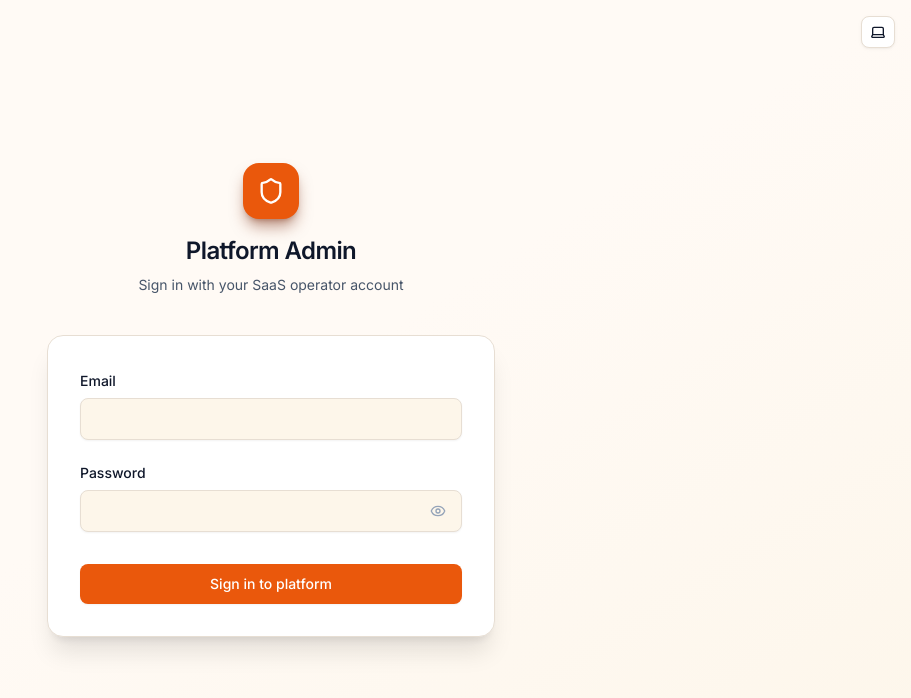
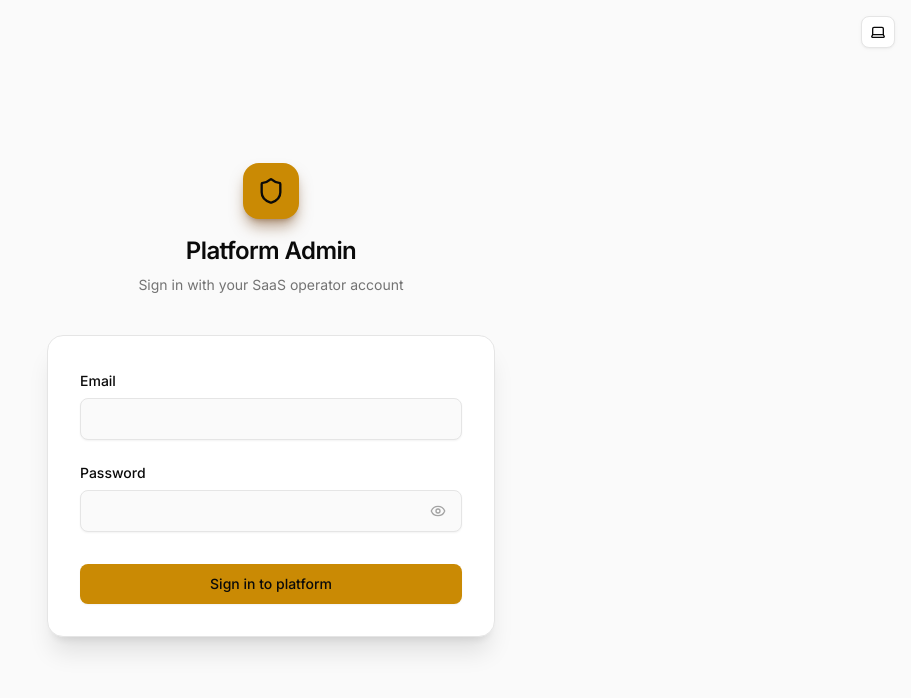
Before and after one commit to ali0hamdan/posystem-saas, a React (Vite) app in the folder frontend/: page /saas/login in a window 1280 px wide. Shown: the top 698 px of the page, without its empty margins (369-1280 px from the left). Built offline with nearby package versions, Linux system fonts and the light colour scheme; no server answers.

Commit message:
land page

```diff
--- a/frontend/src/features/dashboard/SimpleSalesChart.tsx
+++ b/frontend/src/features/dashboard/SimpleSalesChart.tsx
@@ -59,8 +59,8 @@ export function SimpleSalesChart({ points, rangeLabel, currency = 'USD' }: Simpl
             <AreaChart data={data} margin={{ top: 8, right: 8, left: 0, bottom: 0 }}>
               <defs>
                 <linearGradient id="fillRevenue" x1="0" y1="0" x2="0" y2="1">
-                  <stop offset="0%" stopColor="#f97316" stopOpacity={0.35} />
-                  <stop offset="100%" stopColor="#f97316" stopOpacity={0} />
+                  <stop offset="0%" stopColor="#facc15" stopOpacity={0.35} />
+                  <stop offset="100%" stopColor="#facc15" stopOpacity={0} />
                 </linearGradient>
               </defs>
               <CartesianGrid strokeDasharray="3 3" stroke="#e2e8f0" vertical={false} />
@@ -88,10 +88,10 @@ export function SimpleSalesChart({ points, rangeLabel, currency = 'USD' }: Simpl
               <Area
                 type="monotone"
                 dataKey="revenue"
-                stroke="#ea580c"
+                stroke="#a16207"
                 strokeWidth={2}
                 fill="url(#fillRevenue)"
-                dot={{ r: 3, fill: '#ea580c', strokeWidth: 0 }}
+                dot={{ r: 3, fill: '#a16207', strokeWidth: 0 }}
                 activeDot={{ r: 5 }}
               />
             </AreaChart>
--- a/frontend/src/index.css
+++ b/frontend/src/index.css
@@ -6,38 +6,36 @@
 
 @layer base {
   :root {
-    /* Light mode — warm off-white canvas to complement the orange brand
-       without ever competing with text. Surfaces stay pure white so cards
-       still feel "lifted" against the canvas. Borders are slightly warmed
-       so they don't read as cool gray next to orange CTAs. */
-    --color-canvas: 255 250 245;        /* #fffaf5 — warm off-white */
-    --color-canvas-raised: 255 247 237; /* #fff7ed — orange-50 */
-    --color-surface: 255 255 255;
-    --color-surface-muted: 253 246 234; /* tinted toward warm */
-    --color-line: 231 222 211;          /* warm-tinted slate */
-    --color-line-strong: 168 154 139;
-    --color-ink: 15 23 42;
-    --color-ink-muted: 71 85 105;
-    --color-ink-faint: 148 163 184;
+    /* Light mode — pure white + neutral grays. Yellow shows up only on
+       CTAs / focus rings / accent borders, never as a flood color. This
+       keeps the page feeling premium, not childish. */
+    --color-canvas: 250 250 250;        /* #fafafa — near-white page */
+    --color-canvas-raised: 245 245 245; /* neutral-100 */
+    --color-surface: 255 255 255;       /* pure white cards */
+    --color-surface-muted: 250 250 250;
+    --color-line: 229 229 229;          /* neutral-200 */
+    --color-line-strong: 163 163 163;   /* neutral-400 */
+    --color-ink: 10 10 10;              /* #0a0a0a — strong black */
+    --color-ink-muted: 115 115 115;     /* neutral-500 */
+    --color-ink-faint: 163 163 163;     /* neutral-400 */
     --sidebar-bg: 255 255 255;
-    --sidebar-border: 231 222 211;
+    --sidebar-border: 229 229 229;
   }
 
   .dark {
-    /* Dark mode — neutral near-black base. Orange accents read warmer
-       against a neutral background than against a blue-tinted one; the
-       previous indigo-tinted dark theme would clash with the new brand. */
-    --color-canvas: 15 15 17;           /* #0f0f11 — neutral near-black */
-    --color-canvas-raised: 20 20 23;
-    --color-surface: 24 24 27;          /* zinc-900-ish */
-    --color-surface-muted: 28 28 32;
-    --color-line: 39 39 43;
-    --color-line-strong: 63 63 70;
-    --color-ink: 250 250 250;
-    --color-ink-muted: 161 161 170;
-    --color-ink-faint: 113 113 122;
-    --sidebar-bg: 20 20 23;
-    --sidebar-border: 39 39 43;
+    /* Dark mode — true black base with neutral-900 cards. Yellow accents
+       pop on the dark background without needing extra glow. */
+    --color-canvas: 5 5 5;              /* #050505 — near-black page */
+    --color-canvas-raised: 10 10 10;    /* neutral-950 */
+    --color-surface: 23 23 23;          /* #171717 — neutral-900 cards */
+    --color-surface-muted: 28 28 28;
+    --color-line: 38 38 38;             /* neutral-800 */
+    --color-line-strong: 64 64 64;      /* neutral-700 */
+    --color-ink: 255 255 255;
+    --color-ink-muted: 163 163 163;     /* neutral-400 */
+    --color-ink-faint: 115 115 115;     /* neutral-500 */
+    --sidebar-bg: 10 10 10;
+    --sidebar-border: 38 38 38;
   }
 
   /* SaaS admin marker class — no forced dark; follows html.dark like the rest of the app */
@@ -66,6 +64,29 @@
   /* Focus ring only for keyboard users */
   *:focus:not(:focus-visible) {
     outline: none;
+  }
+
+  /* ----- Yellow CTA contrast safety -----
+     The brand color is yellow. Existing CTAs in the codebase pair
+     `bg-primary-*` with `text-white`, which on yellow fails WCAG AA
+     contrast. Rather than editing 51+ call sites, repaint `.text-white`
+     to near-black whenever the same element also has a `.bg-primary-*`
+     background. This is a static-class compound selector so it costs
+     nothing at runtime. */
+  .bg-primary-300.text-white,
+  .bg-primary-400.text-white,
+  .bg-primary-500.text-white,
+  .bg-primary-600.text-white,
+  .bg-primary-700.text-white {
+    color: rgb(10 10 10) !important;
+  }
+  /* Disabled-state foreground for the same elements. */
+  .bg-primary-300.text-white:disabled,
+  .bg-primary-400.text-white:disabled,
+  .bg-primary-500.text-white:disabled,
+  .bg-primary-600.text-white:disabled,
+  .bg-primary-700.text-white:disabled {
+    color: rgb(64 64 64) !important;
   }
 }
 
--- a/frontend/src/pages/public/LandingPage.tsx
+++ b/frontend/src/pages/public/LandingPage.tsx
@@ -262,8 +262,8 @@ function Hero() {
         aria-hidden
         className={`pointer-events-none absolute inset-x-0 top-0 h-[44rem] ${
           dark
-            ? 'bg-[radial-gradient(ellipse_60%_50%_at_50%_-10%,rgba(249,115,22,0.16),transparent_70%)]'
-            : 'bg-[radial-gradient(ellipse_60%_50%_at_50%_-10%,rgba(249,115,22,0.10),transparent_70%)]'
+            ? 'bg-[radial-gradient(ellipse_60%_50%_at_50%_-10%,rgba(250,204,21,0.18),transparent_70%)]'
+            : 'bg-[radial-gradient(ellipse_60%_50%_at_50%_-10%,rgba(234,179,8,0.10),transparent_70%)]'
         }`}
       />
 
@@ -290,8 +290,8 @@ function Hero() {
         aria-hidden
         className={`pointer-events-none absolute inset-x-0 bottom-0 h-32 ${
           dark
-            ? 'bg-[linear-gradient(180deg,transparent_0%,var(--color-canvas,#0f0f11)_100%)]'
-            : 'bg-[linear-gradient(180deg,transparent_0%,var(--color-canvas,#fffaf5)_100%)]'
+            ? 'bg-[linear-gradient(180deg,transparent_0%,var(--color-canvas,#050505)_100%)]'
+            : 'bg-[linear-gradient(180deg,transparent_0%,var(--color-canvas,#fafafa)_100%)]'
         }`}
       />
 
@@ -1031,7 +1031,7 @@ function FinalCTA() {
         <div
           className={`relative overflow-hidden rounded-3xl border px-8 py-16 text-center sm:px-16 ${dark ? 'border-white/10 bg-white/[0.04]' : 'border-line bg-white/85'}`}
         >
-          <div className="pointer-events-none absolute inset-0 bg-[radial-gradient(60%_120%_at_50%_0%,rgba(249,115,22,0.14),transparent)]" />
+          <div className="pointer-events-none absolute inset-0 bg-[radial-gradient(60%_120%_at_50%_0%,rgba(250,204,21,0.14),transparent)]" />
           <div className="relative">
             <h2 className={`text-3xl font-semibold tracking-tight sm:text-4xl ${dark ? 'text-white' : 'text-ink'}`}>
               Start managing your business with Nezhin POS
--- a/frontend/src/pages/public/PricingPage.tsx
+++ b/frontend/src/pages/public/PricingPage.tsx
@@ -121,14 +121,14 @@ function DesktopLifetimeCard({ plan, onSelect }: { plan: PublicPlan; onSelect: (
   ];
 
   return (
-    <div className="relative flex flex-col rounded-2xl border-2 border-amber-400 dark:border-amber-600 bg-surface p-6 shadow-lg shadow-amber-100 dark:shadow-amber-900/20">
-      <span className="absolute -top-3 left-1/2 -translate-x-1/2 whitespace-nowrap rounded-full bg-amber-600 px-4 py-1 text-xs font-semibold text-white">
+    <div className="relative flex flex-col rounded-2xl border-2 border-neutral-900 dark:border-neutral-100 bg-surface p-6 shadow-lg shadow-neutral-900/10 dark:shadow-neutral-100/10">
+      <span className="absolute -top-3 left-1/2 -translate-x-1/2 whitespace-nowrap rounded-full bg-neutral-900 dark:bg-neutral-100 px-4 py-1 text-xs font-semibold text-white dark:text-neutral-900">
         One-time payment
       </span>
 
       <div className="mb-4">
         <div className="flex items-center gap-2">
-          <Monitor className="h-5 w-5 text-amber-500" />
+          <Monitor className="h-5 w-5" />
           <h3 className="text-xl font-bold text-ink">Desktop Lifetime</h3>
         </div>
         <p className="mt-1 text-sm text-ink-muted">
@@ -156,7 +156,7 @@ function DesktopLifetimeCard({ plan, onSelect }: { plan: PublicPlan; onSelect: (
 
       <button
         onClick={onSelect}
-        className="w-full rounded-xl bg-amber-600 py-3 text-sm font-semibold text-white transition-colors hover:bg-amber-700"
+        className="w-full rounded-xl bg-neutral-900 hover:bg-neutral-800 dark:bg-neutral-100 dark:hover:bg-white dark:text-neutral-900 py-3 text-sm font-semibold text-white transition-colors"
       >
         Buy Desktop App
       </button>
--- a/frontend/tailwind.config.js
+++ b/frontend/tailwind.config.js
@@ -26,22 +26,25 @@ export default {
           bg:     'rgb(var(--sidebar-bg) / <alpha-value>)',
           border: 'rgb(var(--sidebar-border) / <alpha-value>)',
         },
-        // Brand: Tailwind `orange` palette. Every existing `bg-primary-*`,
-        // `text-primary-*`, `border-primary-*`, `ring-primary-*` class in the
-        // app keeps working — only the resolved color changes. Use the dark
-        // mode picks from this palette via `dark:bg-primary-400` etc.
+        // Brand: Tailwind `yellow` palette.
+        //
+        // Every existing `bg-primary-*`, `text-primary-*`, `border-primary-*`,
+        // `ring-primary-*` class continues working — only the resolved color
+        // changes. White-on-yellow buttons (`bg-primary-600 text-white`)
+        // would fail contrast, so a global rule in `index.css` repaints
+        // `.text-white` to black whenever it sits on a `.bg-primary-*`.
         primary: {
-          50:  '#fff7ed',
-          100: '#ffedd5',
-          200: '#fed7aa',
-          300: '#fdba74',
-          400: '#fb923c',
-          500: '#f97316',
-          600: '#ea580c',
-          700: '#c2410c',
-          800: '#9a3412',
-          900: '#7c2d12',
-          950: '#431407',
+          50:  '#fefce8',
+          100: '#fef9c3',
+          200: '#fef08a',
+          300: '#fde047',
+          400: '#facc15',  // spec's "primary accent" — bright yellow
+          500: '#eab308',  // spec's "primary hover"  — slightly darker yellow
+          600: '#ca8a04',  // CTA bg in light mode (with black text via override)
+          700: '#a16207',  // hover-of-CTA / text-primary-700 on white reads well
+          800: '#854d0e',
+          900: '#713f12',
+          950: '#422006',
         },
         danger: {
           50:  '#fff1f2',
@@ -77,7 +80,7 @@ export default {
         card:  '0 1px 2px 0 rgb(0 0 0 / 0.04), 0 1px 6px -1px rgb(0 0 0 / 0.04)',
         soft:  '0 4px 12px -2px rgb(0 0 0 / 0.08)',
         panel: '0 0 0 1px rgb(0 0 0 / 0.04), 0 8px 24px -4px rgb(0 0 0 / 0.08)',
-        glow:  '0 0 0 3px rgb(249 115 22 / 0.25)',
+        glow:  '0 0 0 3px rgb(250 204 21 / 0.35)',
       },
       borderRadius: {
         '4xl': '2rem',
```
Also changed, not shown: frontend/src/pages/BillingPage.tsx (+6 -6 lines), frontend/src/pages/public/GetStartedPage.tsx (+8 -8 lines), frontend/src/pages/public/PaymentSuccessPage.tsx (+5 -5 lines), 1 other file (tests, documents, lock files or other folders).
